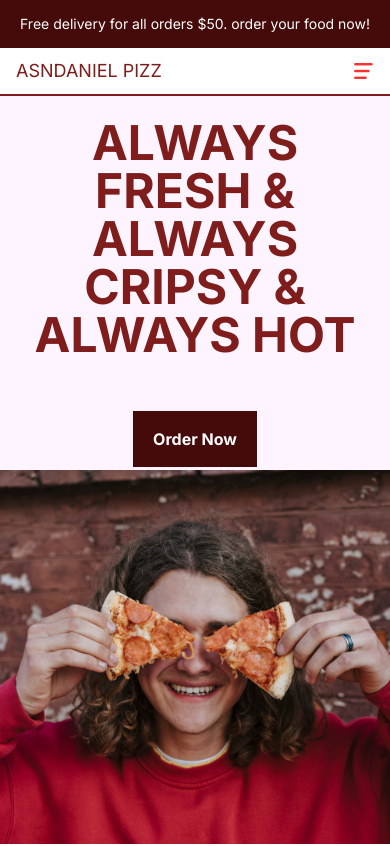
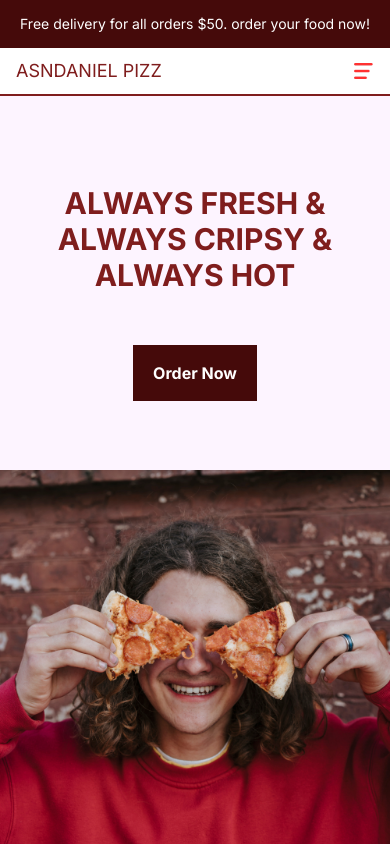
Before and after one commit to asenadaniel/thepizza, a Next.js app: page / in a window 390 px wide. Shown: the top 846 px of the page. Built offline with nearby package versions, Linux system fonts and the light colour scheme.

Commit message:
updated style

```diff
--- a/src/components/Featured.tsx
+++ b/src/components/Featured.tsx
@@ -64,11 +64,13 @@ function Featured() {
     <div
       className="w-screen overflow-x-scroll text-red-900 flex justify-center" /*container */
     >
-      <div className="w-max   lg:grid grid-cols-3    " /*wrapper */>
+      <div
+        className="w-max   lg:grid grid-cols-3  md:grid-cols-3  " /*wrapper */
+      >
         {featuredProducts.map((item) => (
           <div
             key={item.id}
-            className="w-screen h-[60vh] flex flex-col items-center justify-around p-4 hover:bg-fuchsia-50 transition-all duration-300 md:w-[50vw] lg:w-[33vw] xl:h-[90vh]" /* Single item */
+            className="w-screen h-[60vh] flex flex-col items-center justify-around  p-4 hover:bg-fuchsia-50 transition-all duration-300 md:w-[50vw] lg:w-[33vw] xl:h-[90vh] " /* Single item */
           >
             {item.img && (
               <div
--- a/src/components/Slider.tsx
+++ b/src/components/Slider.tsx
@@ -34,7 +34,7 @@ function Slider() {
     <div className="flex flex-col h-[calc(100vh-6rem)] md:h-[calc(100vh-9rem)] lg:flex-row bg-fuchsia-50">
       {/* Text container */}
       <div className=" flex items-center justify-center flex-col gap-8 text-red-900 font-bold flex-1">
-        <h1 className="text-5xl text-center uppercase p-5 md:p-10 md:text-6xl xl:text-7xl">
+        <h1 className="text-3xl text-center uppercase p-5 md:p-10 md:text-3xl xl:text-7xl">
           {data[currentSlide].title}
         </h1>
         <button className="bg-red-950 text-white py-4 px-5 cursor-pointer ">
```
